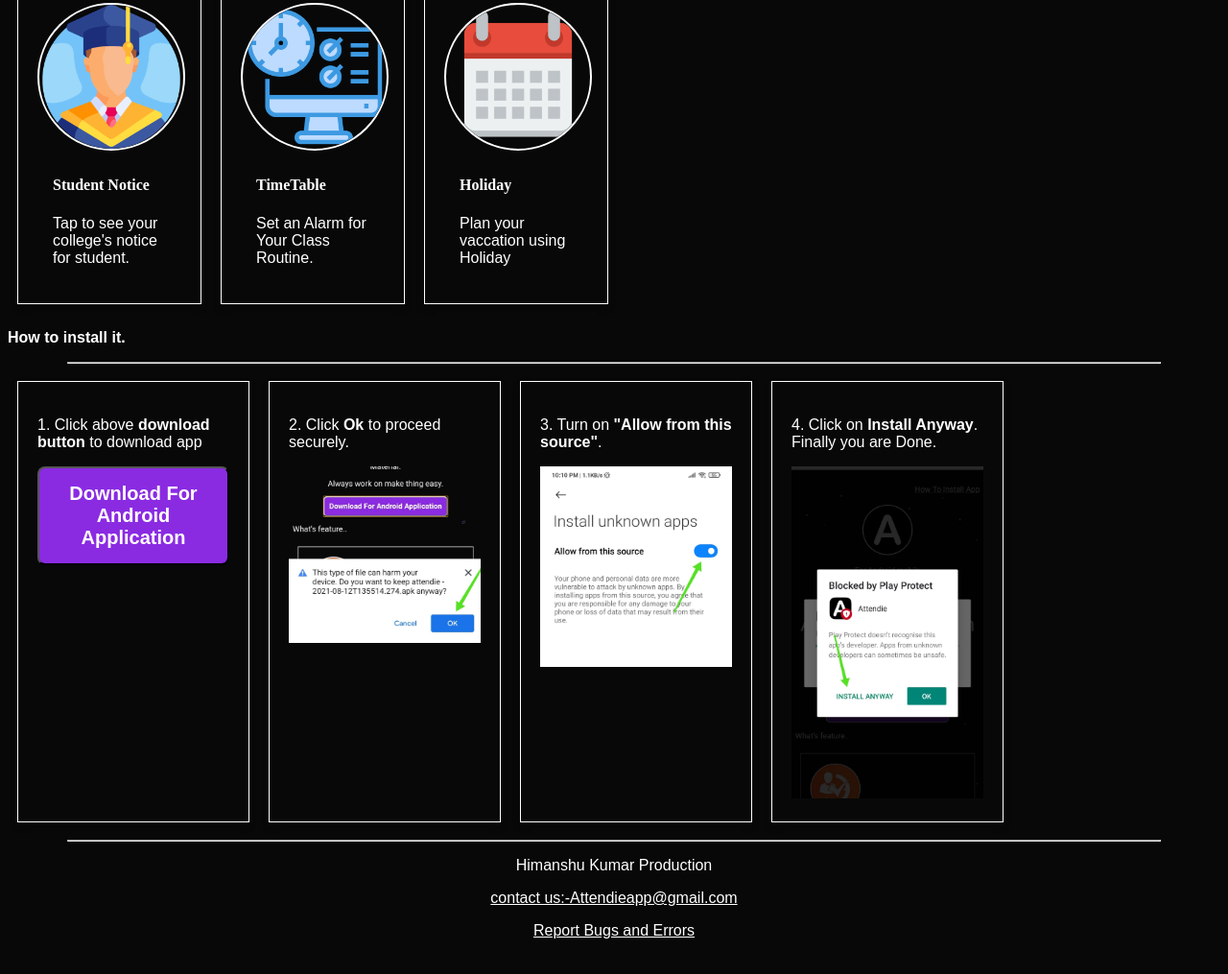
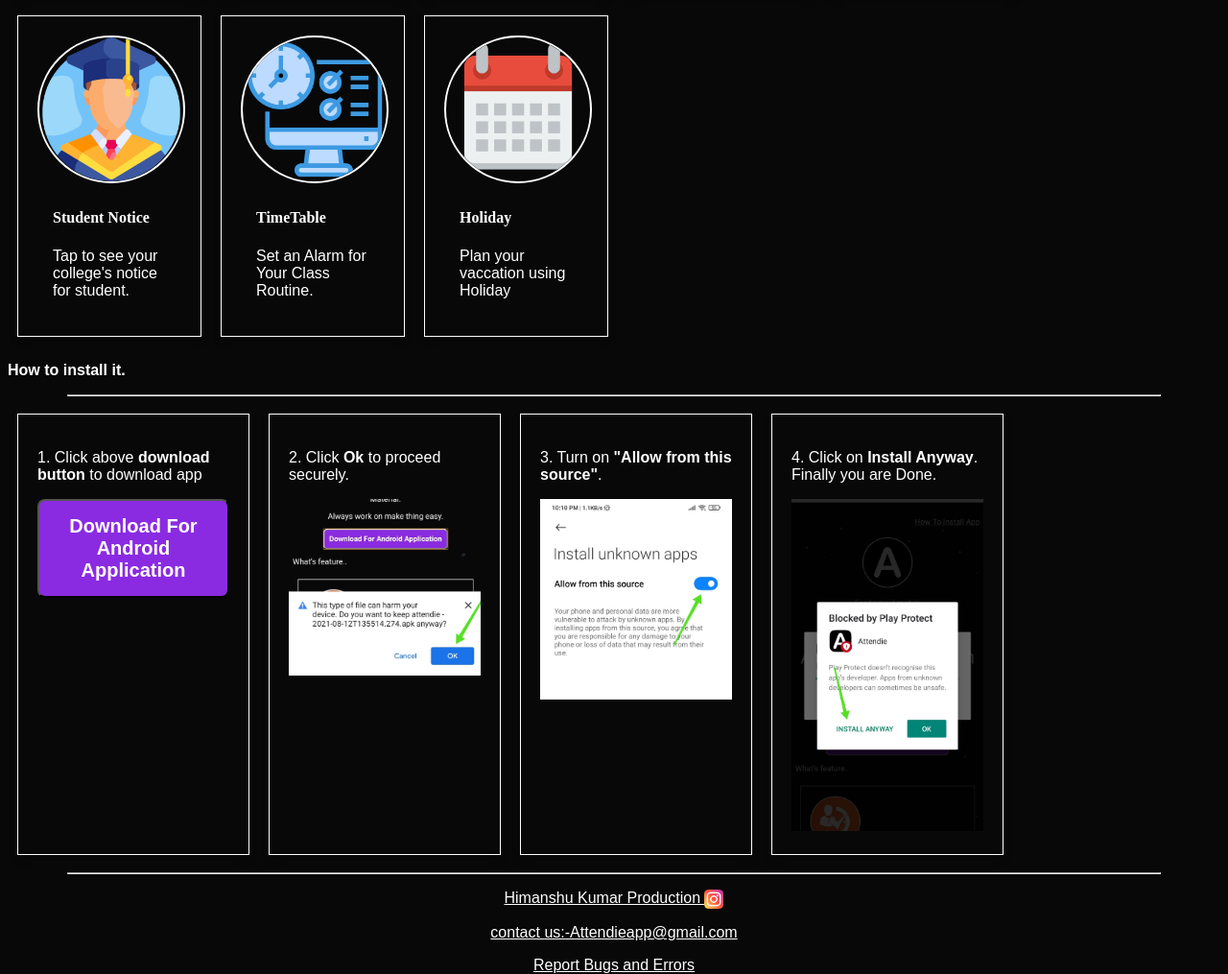
Before and after one commit to attendie/AttendieApp, a plain HTML site: page index.html in a window 1280 px wide. Shown: the part 1109-2124 px from the top of the page at 96% size. Before the commit the page ends 2088 px from the top, so only its background shows below. Drawn offline with Linux system fonts and the light colour scheme.

Commit message:
addinstaicon

```diff
--- a/index.html
+++ b/index.html
@@ -26,7 +26,7 @@
 <p>This app will help you to access all your details like viewing your attendance,fetching Result,a fast access to Moodle,College's Study Materials.</p>
 <p>Always work upon making things easy.</p>
 <a href="attendie.apk" download>
-<button >Download For your Android Device</button></a>
+<button >Download For your Android Device</button></a><p><b>Now With Notification and offline data support</b></p>
 <p>Facing issues while downloading?<a href="/AttendieApp//attendie.apk" target="_blank" download>click here!</a></p><a href="https://t.me/attendie"><p>Download from telegram channel</p></a>
 </center>
 <!--  -->
@@ -140,7 +140,8 @@ width: 200px;
   <!-- /hierarchy -->
 </div>
 <hr width="90%">
-<div class="footer"><center><p>Himanshu Kumar Production</p><a href="mailto:attendieapp@gmail.com"><p>contact us:-Attendieapp@gmail.com</p></a><a href="mailto:attendieapp@gmail.com"><p><u>Report Bugs and Errors</u></p></a></center></div>
+<div class="footer"><center><p><a href="https://www.instagram.com/himanshukrsinha/">Himanshu Kumar Production
+<img src="instagram.png" width='20' height='20' align="center"></a></p><a href="mailto:attendieapp@gmail.com"><p>contact us:-Attendieapp@gmail.com</p></a><a href="mailto:attendieapp@gmail.com"><p><u>Report Bugs and Errors</u></p></a></center></div>
 
 </body>
 <style type="text/css">
```
Also changed, not shown: instagram.png (added).
